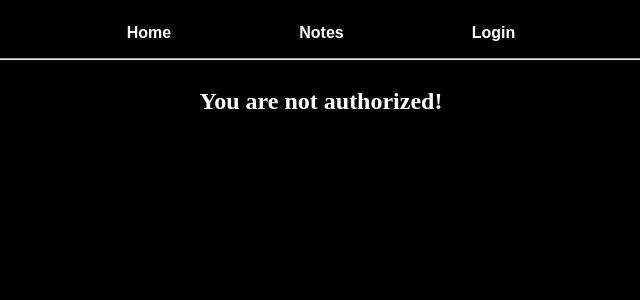
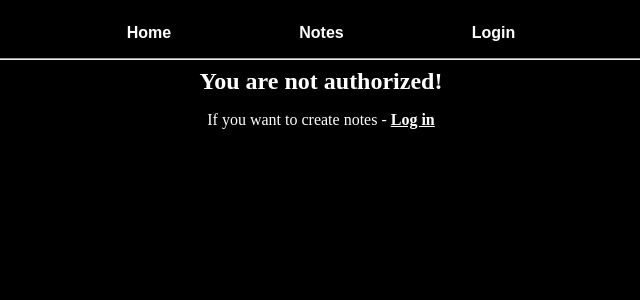
Before and after one commit to maddyrucos/dev_note, a Django app: page /notes/ in a window 1280 px wide. Shown: the top 300 px of the page, without its empty margins (319-959 px from the left). Run offline with Django 5.2, Linux system fonts and the light colour scheme.

Commit message:
1) Finished alpha version of home page     -some design     -test note 2) Secured notes from deleting/editing by other users 3) "Not authorized" HTML file template instead of check in template

```diff
--- /dev/null
+++ b/notes/templates/notes/not_authorized.html
@@ -0,0 +1,11 @@
+{% include "notes/layout.html" %}
+{% load static %}
+
+<head>
+    <link rel="stylesheet" href="{% static 'css/notes.css' %}" >
+</head>
+
+<div class="notes-zone">
+    <h2 class="notes-zone-warning">You are not authorized!</h2>
+    <p>If you want to create notes - <a href="/login">Log in</a></p>
+</div>
--- a/notes/templates/notes/notes.html
+++ b/notes/templates/notes/notes.html
@@ -6,9 +6,6 @@
 </head>
 
 <div class="notes-zone">
-    {% if user.is_anonymous %}
-        <h2 class="notes-zone-warning">You are not authorized!</h2>
-    {% else %}
     <div class="notes-info">
         <p>Notes: {{ notes|length }}</p>
         <a href="add">Create</a>
@@ -31,6 +28,5 @@
             <p>No notes</p>
         {% endif %}
     </div>
-    {% endif %}
 <script src="{% static 'js/note.js' %}"></script>
 </div>
--- a/notes/templates/notes/projects.html
+++ b/notes/templates/notes/projects.html
@@ -6,9 +6,6 @@
 </head>
 
 <div class="projects-zone">
-    {% if user.is_anonymous %}
-        <h2 class="notes-zone-warning">You are not authorized!</h2>
-    {% else %}
     {% for project in projects %}
         <div class="project-box">
             <img src="{{ project.image }}">
@@ -19,5 +16,4 @@
             </div>
         </div>
     {% endfor %}
-    {% endif %}
 </div>
--- a/notes/urls.py
+++ b/notes/urls.py
@@ -2,7 +2,7 @@ from django.urls import path
 from .views import *
 
 urlpatterns = [
-    path('', index, name='index'),
+    path('', index, name='home'),
     path('projects/', projects, name='projects'),
     path('notes/', notes, name='notes'),
     path('notes/add', create_note, name='create_note'),
--- a/notes/views.py
+++ b/notes/views.py
@@ -5,7 +5,10 @@ from .forms import NoteForm
 
 
 def index(request):
-    return render(request, 'notes/home.html')
+    note_obj = Note.objects.get(pk=1)
+    note = NoteForm(instance=note_obj)
+    context = {'note': note}
+    return render(request, template_name='notes/home.html', context=context)
 
 
 def projects(request):
@@ -24,7 +27,7 @@ def notes(request):
         context = {'notes': notes}
         return render(request, template_name='notes/notes.html', context=context)
     else:
-        return render(request, template_name='notes/notes.html')
+        return render(request, template_name='notes/not_authorized.html')
 
 
 def create_note(request):
@@ -48,23 +51,31 @@ def create_note(request):
 
 
 def edit_note(request, note_id):
-    note = Note.objects.get(owner=request.user, id=note_id)
-    if request.method == 'POST':
-        form = NoteForm(request.POST, instance=note)
-        if form.is_valid():
-            cd = form.cleaned_data
-            note.title=cd['title']
-            note.description=cd['description']
-            note.save()
-            notes = Note.objects.filter(owner=request.user)
-            context = {'notes': notes}
-            return render(request, 'notes/notes.html', context=context)
-    else:
-        form=NoteForm(instance=note)
-    return render(request, 'notes/edit_note.html', {'form': form})
+    try:
+        note = Note.objects.get(owner=request.user, id=note_id)
+        if request.method == 'POST':
+            form = NoteForm(request.POST, instance=note)
+            if form.is_valid():
+                cd = form.cleaned_data
+                note.title=cd['title']
+                note.description=cd['description']
+                note.save()
+                notes = Note.objects.filter(owner=request.user)
+                context = {'notes': notes}
+                return render(request, 'notes/notes.html', context=context)
+        else:
+            form=NoteForm(instance=note)
+        return render(request, 'notes/edit_note.html', {'form': form})
+    except Exception as e:
+        print(e.args)
+        return redirect('notes')
+
 
 
 def delete_note(request, note_id):
-    note = Note.objects.get(owner=request.user, id=note_id)
-    note.delete()
+    try:
+        note = Note.objects.get(owner=request.user, id=note_id)
+        note.delete()
+    except Exception as e:
+        print(e)
     return redirect('notes')
--- a/static/css/base.css
+++ b/static/css/base.css
@@ -15,6 +15,17 @@ a {
     padding: 0;
 }
 
+.home {
+    width: 50%;
+    margin-left: auto;
+    margin-right: auto;
+    box-sizing: border-box;
+}
+
+.description-grid {
+    display: flex;
+    flex-wrap: wrap;
+}
 
 .name {
     box-sizing: border-box;
@@ -32,11 +43,17 @@ a {
     width: 50%;
     height: auto;
     box-sizing: border-box;
-    margin-left: auto;
-    margin-right: auto;
     font-family: "Golos Text", "Golos Text Placeholder", sans-serif;
+    font-size: 28px;
     color: #ffffff;
     #background-color: red;
     display: flex;
     padding: 16px;
 }
+
+.note {
+    max-size: 50%;
+    width: min-content;
+    margin-left: auto;
+    padding: 10px;
+}
--- a/static/css/notes.css
+++ b/static/css/notes.css
@@ -1,7 +1,9 @@
 .notes-zone {
     box-sizing: border-box;
     #background-color: #5b5353;
-    width: 100%;
+    width: 80%;
+    margin-right: auto;
+    margin-left: auto;
     display: flex;
     flex-direction: column;
     justify-content: center ;
@@ -15,7 +17,7 @@
 
 .notes-info {
     padding: 0 16px;
-    width: 60%;
+    width: 70%;
     #background-color: brown;
     box-sizing: border-box;
     display: flex;
@@ -131,3 +133,23 @@ textarea:hover {
     width: min-content;
     padding: 8px 48px;
 }
+
+h2 {
+    margin: 0;
+    size: 30px;
+}
+
+.notes-zone a {
+    color: white;
+    text-decoration: underline;
+}
+
+.notes-zone a:hover {
+    color: grey;
+    text-decoration: underline;
+}
+
+.notes-box a {
+    color: red;
+    text-decoration: underline;
+}
```
Also changed, not shown: accounts/views.py (+4 -4 lines), notes/templates/notes/home.html (+20 -2 lines). Lines whose indentation alone changed are shown as unchanged.
